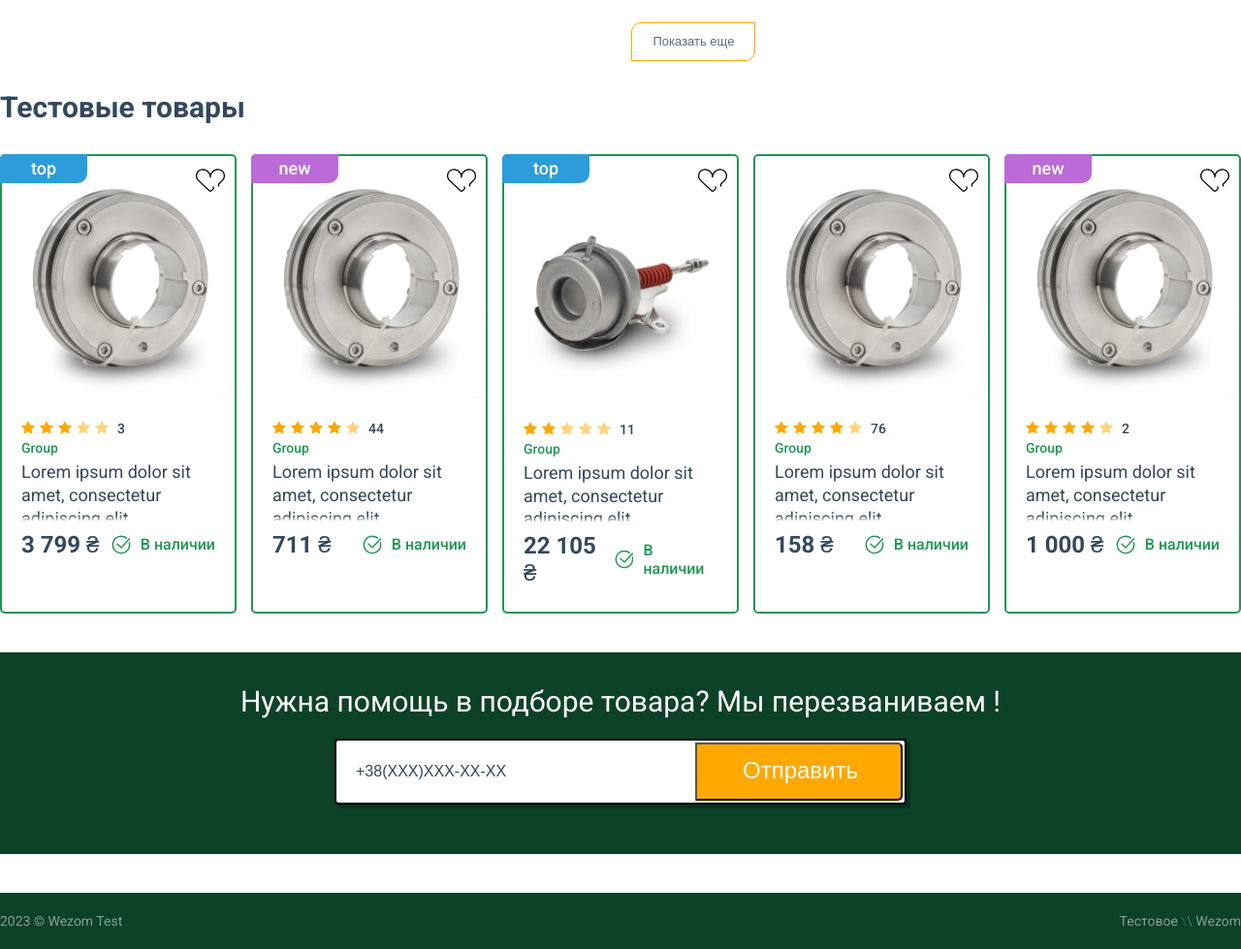
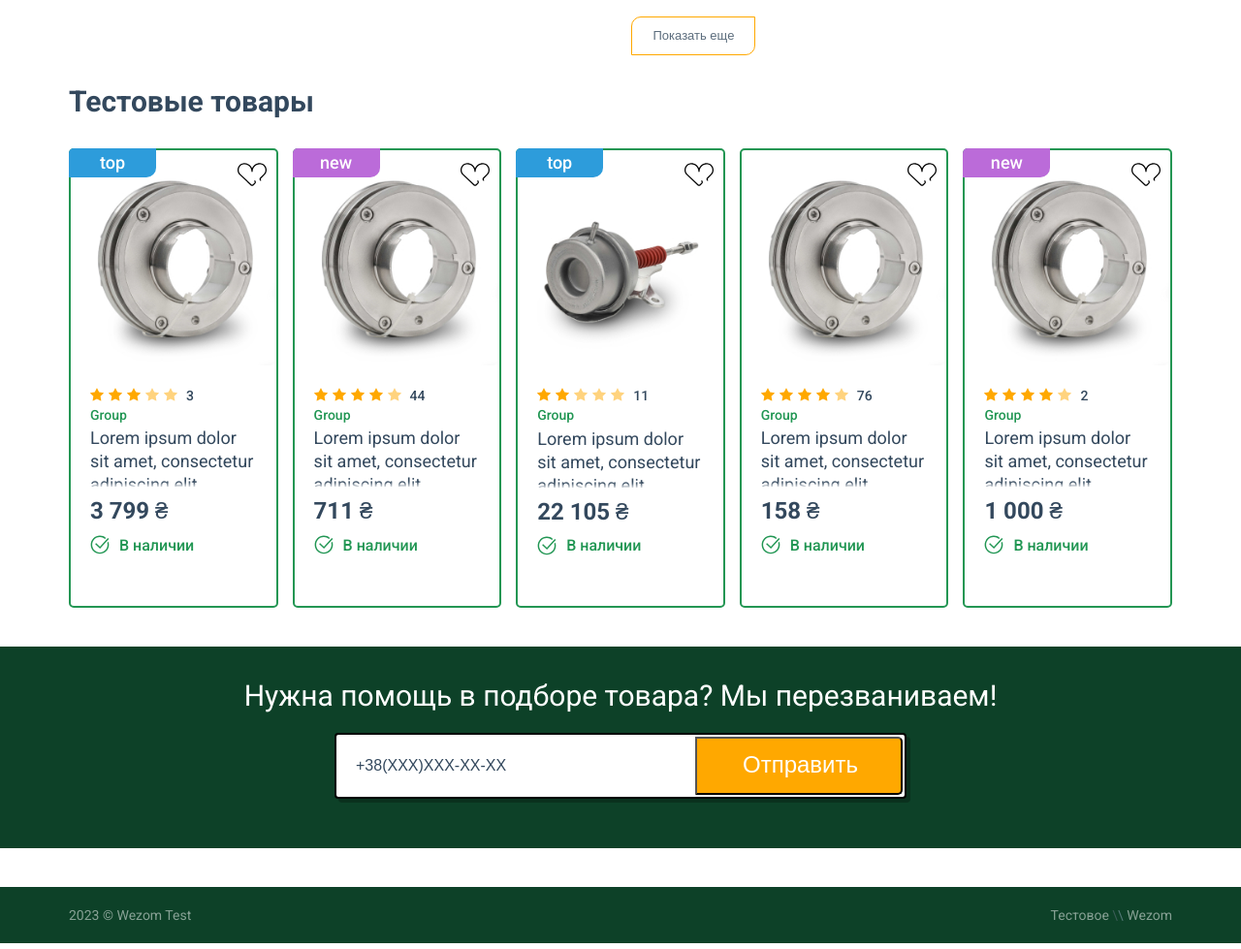
Before and after one commit to TetianaVielkova/wezom-test1, a website built with Parcel: page src/index.html in a window 1280 px wide. Shown: the part 1376-2355 px from the top of the page at 97% size. Built offline with nearby package versions, Linux system fonts and the light colour scheme; files whose address does not match are found by name.

Commit message:
create adaptive

```diff
--- a/src/partials/products.html
+++ b/src/partials/products.html
@@ -1,6 +1,6 @@
 <section class="products">
-    <div class="products__container">
-        <h2 class="products__title">Тестовые товары</h2>
+    <div class="products__container container">
+        <h2 class="title">Тестовые товары</h2>
         <ul class="products__list">
             <li class="products__item">
                 <div>
@@ -54,7 +54,7 @@
                     </div>
                     </div>
                 </div>
-                </в>
+                </div>
             </li>
             <li class="products__item">
                 <div>
--- a/src/partials/subscribe.html
+++ b/src/partials/subscribe.html
@@ -1,6 +1,6 @@
 <section class="subscribe">
-    <div class="subscribe__container">
-        <p class="subscribe__text">Нужна помощь в подборе товара? Мы перезваниваем !</p>
+    <div class="subscribe__container container">
+        <p class="subscribe__text">Нужна помощь в подборе товара? Мы перезваниваем!</p>
         <form class="subscribe__form">
             <input class="subscribe__input" id="telephone" name="tel" type="tel"  placeholder="+38 (0XX) XX - XX - XXX"  />
             <button class="subscribe__button-submit" type="submit">Отправить</button>
--- a/src/sass/components/_backet-hover.scss
+++ b/src/sass/components/_backet-hover.scss
@@ -27,6 +27,7 @@
         width: 338px;
         height: 258px;
         padding: 30px;
+        cursor: default;
     }
     .shop__card-text{
         color: $permanent-blue-smoke;
--- a/src/sass/components/_characteristics.scss
+++ b/src/sass/components/_characteristics.scss
@@ -66,10 +66,6 @@
 }
 
 .title{
-    color: $permanent-dark-blue;
-    font-size: 30px;
-    line-height: 1.2;
-    font-weight: 400;
 
     &-green{
         color: $green;
--- a/src/sass/components/_footer.scss
+++ b/src/sass/components/_footer.scss
@@ -1,18 +1,14 @@
 .footer{
     background-color: $background;
 
-    .footer__container{
-        display: flex;
-        align-items: center;
-        justify-content: space-between;
-        max-width: 1440px;
 }
+
 .footer__text{
     display: block;
-        padding: 20px 0px;
     color: #FFF;
     line-height: 1.29;
     opacity: 0.5;
+    padding: 20px 0;
     }
     .footer__slash-dark{
         color: $permanent-grey-dark;
@@ -20,4 +16,10 @@
     .footer__slash-light{
         color: $permanent-grey-light;
     }
+
+
+.footer__container{
+    display: flex;
+    align-items: center;
+    justify-content: space-between;
 }
--- a/src/sass/components/_general.scss
+++ b/src/sass/components/_general.scss
@@ -47,20 +47,6 @@ html {
 
 }
 
-button:focus,
-button:active,
-input:focus,
-input:active,
-select:focus,
-select:active,
-textarea:focus,
-textarea:active,
-a:focus,
-a:active,
-svg:focus,
-svg:active  {
-    outline: none;
-}
 
 body {
     font-family: "Roboto", sans-serif;
@@ -74,22 +60,35 @@ body {
 
 
 .container {
-    max-width: 1520px;
     margin: 0 auto;
+    padding: 0 10px;
+    @media screen and (min-width: 480px) {
+        width: 458px;
+        padding: 0 11px;
+    }
+
+    @media screen and (min-width: 768px) {
+        width: 726px;
+        padding: 0 21px;
+    }
+
+    @media screen and (min-width: 1200px) {
+        width: 1138px;
+        padding: 0 31px;
+    }
+
+    @media screen and (min-width: 1522px) {
+        width: 1440px;
+        padding: 0 41px;
+    }
 }
 
-// @media screen and (min-width: 480px) {
-//     .container {
-//         width: 480px;
-//     }
-// }
-// @media screen and (min-width: 768px) {
-//     .container {
-//         width: 768px;
-//     }
-// }
-// @media screen and (min-width: 1200px) {
-//     .container {
-//         width: 1200px;
-//     }
-// }
+.title{
+    color: $permanent-dark-blue;
+    font-size: 30px;
+    line-height: 1.2;
+    text-align:center;
+    @media screen and (min-width: 768px) {
+        text-align:start;
+    }
+}
--- a/src/sass/components/_header.scss
+++ b/src/sass/components/_header.scss
@@ -22,7 +22,7 @@
     display: flex;
     align-items: center;
     justify-content: space-between;
-    margin-bottom: 25px;
+    margin-bottom: 29px;
 }
 
 .nav__list{
@@ -128,7 +128,7 @@
     align-items: center;
     color: $permanent-dark-blue;
     font-weight: 700;
-    line-height: 1.2;
+
     border: none;
     background-color: inherit;
     margin-left: 62px;
@@ -165,11 +165,10 @@
     align-items: center;
     justify-content: start;
     padding-right: 17px;
-    margin-bottom: 26px;
+    margin-top: 7px;
+    margin-bottom: 27px;
 
 }
-
-
 
 
 //==============================
@@ -179,7 +178,7 @@
     display: flex;
     align-items: center;
     background-color: $permanent-yellow;
-    padding: 20px;
+    padding: 17px;
     border-top-left-radius: 10px;
     margin-top: 20px;
     width: 331px;
@@ -277,6 +276,7 @@
     justify-content: space-between;
     height: 50px;
     padding-left: 10px;
+    cursor: pointer;
 
     .catalog__item-text{
         color: $permanent-blue-smoke;
@@ -312,7 +312,7 @@
     position: relative;
     border-radius: 10px;
     background-color: $permanent-light-blue;
-    margin-right: 15px;
+    width: 100%;
 }
 
 .header__search-input{
@@ -325,7 +325,6 @@
     line-height: 1.2;
     border-radius: 10px;
     color: $permanent-dark-blue;
-    width: 100%;
     border: 2px solid transparent;
 
     &::placeholder{
@@ -343,7 +342,7 @@
     position: absolute;
     padding: 16px 12px;
     top: 4px;
-    right: -20px;
+    right: 0;
     transition: transform 0.5s ease;
 
         &:hover,
--- a/src/sass/components/_hero.scss
+++ b/src/sass/components/_hero.scss
@@ -137,12 +137,13 @@
     align-items: center;
     background-color: $green;
     border: none;
-    padding: 15px 21px 16px 21px;
+    padding: 15px 20px 16px 20px;
     color: $white;
     font-size: 24px;
     font-weight: 500;
     line-height: 1.2;
     border-bottom-left-radius: 15px;
+    margin-right: 8px;
 
     &:hover{
         background-color: $permanent-dark-mint-biruza;
@@ -150,7 +151,7 @@
 }
 
 .sale__favorite-btn{
-    padding: 12px 29px;
+    padding: 12px 29px 12.2px 29px;
     background-color: inherit;
     border: 2px solid $permanent-smoke-yellow;
     margin: 0;
@@ -181,8 +182,9 @@
     color: $permanent-blue-smoke;
     font-weight: 500;
     line-height: 1.2;
-    padding:12px 46px 14px 20px;
+    padding:12px 46px 14px 21.5px;
     border-bottom-right-radius: 15px;
+    margin-left: 8.4px;
 
     svg{
         fill: $permanent-dark-blue;
--- a/src/sass/components/_products.scss
+++ b/src/sass/components/_products.scss
@@ -1,39 +1,71 @@
 .products{
     margin-top: 30px;
     margin-bottom: 40px;
-
+}
 
     .products__container{
         max-width: 1440px;
         margin: 0 auto;
-
-        .products__title{
-            color: $permanent-dark-blue;
-            font-size: 30px;
-            line-height: 1.2;
-            margin-bottom: 30px;
     }
 
         .products__list{
             display: flex;
+            flex-wrap: wrap;
+            gap: 10px;
+            margin-top: 30px;
+
+
+
+            @media screen and (min-width: 768px) {
+            display: flex;
+            flex-wrap: wrap;
+            gap: 10px;
+            }
+            @media screen and (min-width: 1200px) {
+                gap: 15px;
+                display: flex;
+                flex-wrap: nowrap;
                 align-items: center;
-            justify-content: center;
-            gap: 15px;
+                justify-content: space-between;
+
+
+            }
+        }
+
+        .products__list li:nth-child(n+4) {
+            display: none;
+        }
+
+
+        @media screen and (min-width: 1200px) {
+        .products__list li:nth-child(n+4) {
+            display: block;
+        }
+    }
 
 
             .products__item{
                 position: relative;
                 width: 276px;
+                margin: 0 auto;
                 height: 470px;
                 border: 2px solid #239653;
                 border-radius: 5px;
                 transition: box-shadow 0.3s ease;
+                cursor: pointer;
 
                 &:hover{
                     box-shadow: 0px 6px 6px rgba(0, 0, 0, 0.25);
                 }
+
+                @media screen and (min-width: 768px) {
+                    width: 232px;
+                    margin: 0;
                 }
-        }
+
+                @media screen and (min-width: 1200px) {
+                    width: 276px;
+                    margin: 0;
                 }
             }
 
@@ -50,6 +82,7 @@
 .products__available{
     display: flex;
         align-items: center;
+}
 
 .products__available-text{
     color: $green;
@@ -57,7 +90,6 @@
     font-size: 16px;
     font-weight: 500;
     line-height: 1.2;
-    }
 }
 
 .product__flag-top{
@@ -78,7 +110,6 @@
 }
 
 .product__flag-top-new{
-
     position: absolute;
     display: flex;
     justify-content: center;
@@ -94,8 +125,6 @@
     font-size: 18px;
     font-weight: 500;
 }
-
-
 
 .product__btn-favorite{
     border: none;
@@ -156,16 +185,33 @@
 }
 
 .products__box-price{
+    margin-top: 25px;
+    margin-top: 11px;
     display: flex;
     align-items: center;
     justify-content: space-between;
+
+    @media screen and (min-width: 1200px) {
         margin-top: 11px;
+        display: block;
+
+    }
+
+    @media screen and (min-width: 1522px) {
+        margin-top: 11px;
+        display: flex;
+        align-items: center;
+        justify-content: space-between;
+    }
+
+}
 
 .products__price{
     color: $permanent-dark-blue;
     font-size: 24px;
     font-weight: 700;
     line-height: 120%;
+    margin-bottom: 10px;
 
     span{
         color: $permanent-dark-blue;
@@ -173,5 +219,8 @@
         font-weight: 300;
         line-height: 1.2;
     }
+
+    @media screen and (min-width: 1522px) {
+        margin-bottom: 0;
     }
 }
--- a/src/sass/components/_subscribe.scss
+++ b/src/sass/components/_subscribe.scss
@@ -13,20 +13,33 @@
         text-align: center;
         font-size: 30px;
         line-height: 1.2;
-        padding-top: 33px;
+        padding: 33px 15px 0 15px;
     }
 
     .subscribe__form{
         display: flex;
-        align-items: center;
-        justify-content: space-between;
-        width: 586px;
-        background-color: $white;
-        margin: 20px auto 0 auto;
+        flex-direction: column;
+        width: 100%;
         border-radius: 4px;
-        border: 2px solid #000;
-        box-shadow: 4px 4px rgba(0, 0, 0, 0.25);
+
+        @media screen and (min-width: 480px) {
+            width: 310px;
+            margin: 20px auto 0 auto;
+        }
+
+
+        @media screen and (min-width: 768px) {
+            flex-direction: row;
+            align-items: center;
+            justify-content: space-between;
+            width: 586px;
+            background-color: $white;
+            border: 2px solid #000;
+            box-shadow: 4px 4px rgba(0, 0, 0, 0.25);
+        }
     }
+
+
 
     .subscribe__input{
         height: 50px;
@@ -35,8 +48,10 @@
         font-size: 16px;
         line-height: 1.2;
         text-transform: uppercase;
-        width: 100%;
         border: none;
+        margin: 20px auto;
+        margin-bottom: 20px;
+        width:266px;
 
 
         &::placeholder{
@@ -44,12 +59,13 @@
             font-size: 16px;
             line-height: 1.2;
             text-transform: uppercase;
-            opacity: 0.699999988079071;
+            opacity: 0.5;
         }
 
-        &:focus{
-            margin: 2px;
 
+        @media screen and (min-width: 768px) {
+            width: 100%;
+            margin: 0 auto;
         }
     }
 
@@ -67,5 +83,11 @@
         &:hover{
             background-color: $permanent-dark-mint-biruza;
         }
+
+        @media screen and (max-width: 480px) {
+            width: 306px;
+            margin: 0 auto;
+
+        }
     }
 }
```
Also changed, not shown: src/partials/footer.html (+1 -1 lines), src/partials/hero.html (+0 -23 lines). Lines whose indentation alone changed are shown as unchanged.
